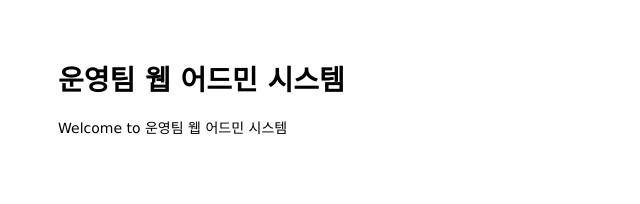
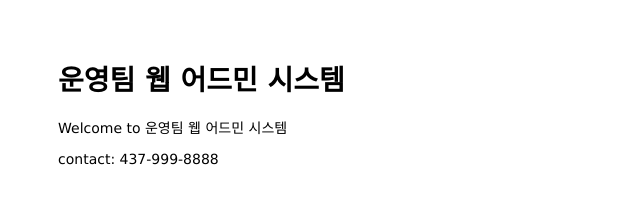
Before and after one commit to hotshotseo/mastering-git-github, a website: page public/index.html in a window 1280 px wide. Shown: the whole page, without its empty margins (0-640 px from the left). Drawn offline with Linux system fonts and the light colour scheme.

Commit message:
Add hotline to main page

```diff
--- a/public/index.html
+++ b/public/index.html
@@ -10,4 +10,7 @@
   <p>Welcome to 운영팀 웹 어드민 시스템</p>
 </body>
 
+<foobar>
+  <p>contact: 437-999-8888</p>
+</foobar>
 </html>
```
